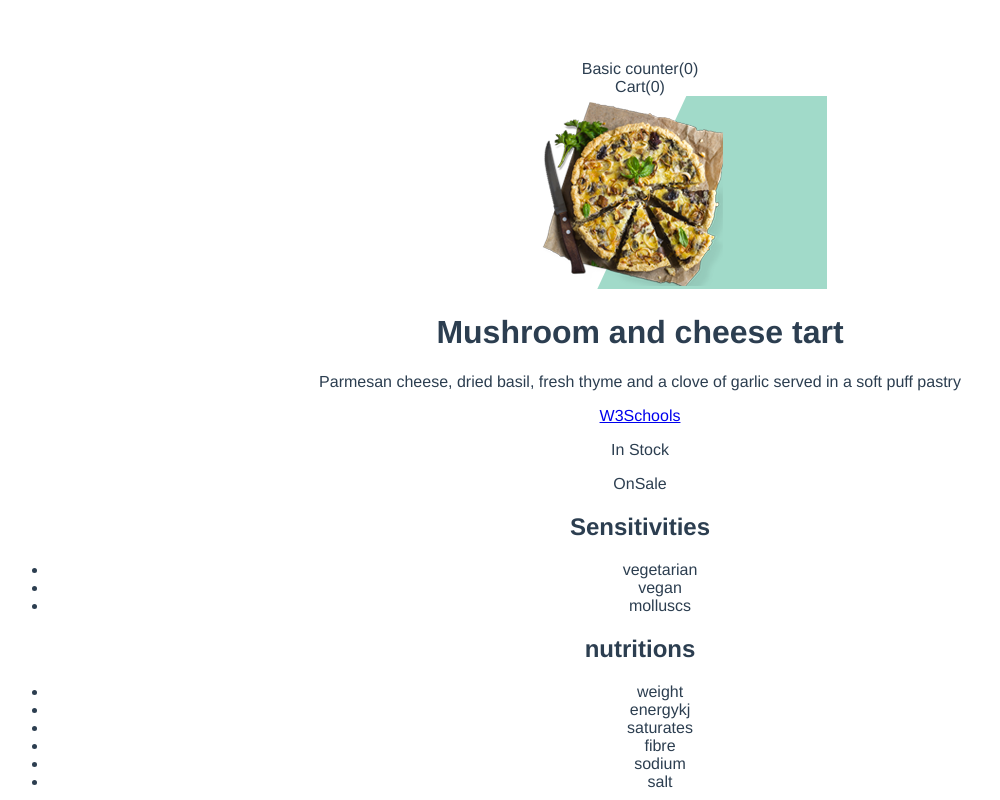
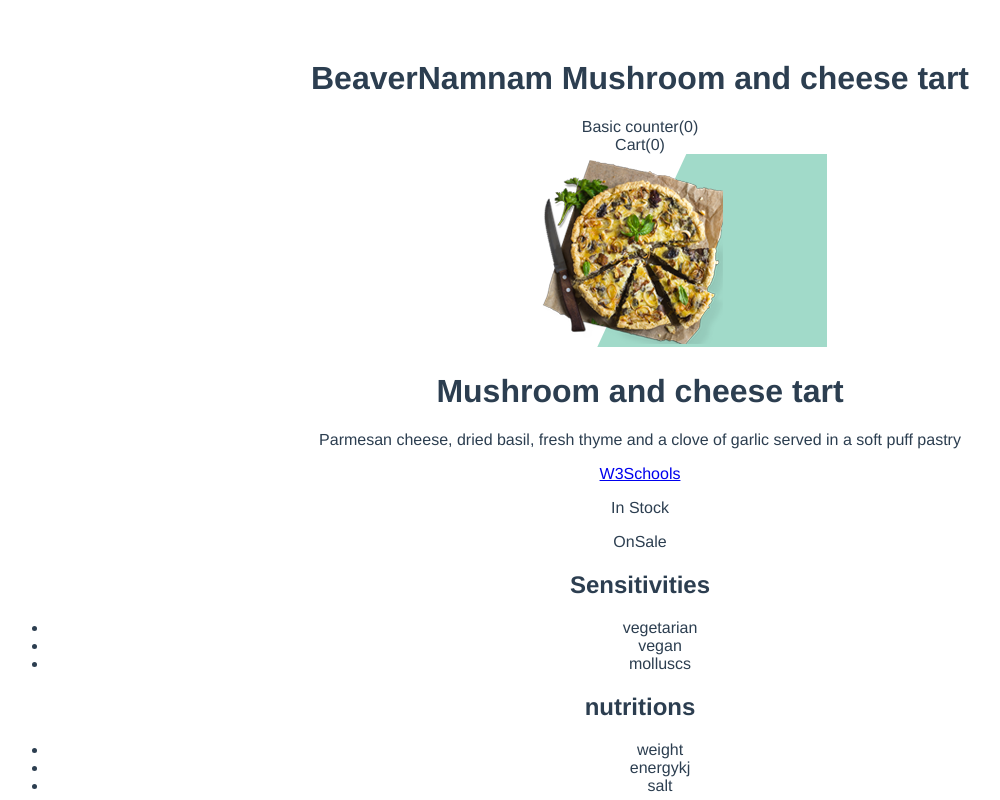
Before and after one commit to dgloriaweb/VueJs3course, a Vue app: page / in a window 1280 px wide. Shown: the top 800 px of the page, without its empty margins (0-1000 px from the left). Built offline with nearby package versions, Linux system fonts and the light colour scheme.

Commit message:
ep 8 pt 1

```diff
--- a/src/components/HelloWorld.vue
+++ b/src/components/HelloWorld.vue
@@ -1,6 +1,7 @@
 <template>
   <div>
     <div class="container">
+      <h1>{{title}}</h1>
       <div class="cart">Basic counter({{ counter }})</div>
       <div class="cart">Cart({{ cart }})</div>
       <!-- <div class="product-image"> -->
@@ -38,13 +39,18 @@
         :key="variant.id"
         @mouseover="updateImage(variant.image)"
         class="colorCircle"
-        :style="{backgroundColor:variant.color}"
+        :style="{ 'background-color': variant.color }"
       ></div>
 
       <button class="button" type="button" v-on:click="counter += 1">
         Basic counter
       </button>
-      <button class="button" type="button" v-on:click="addToCart">
+      <button
+        class="button"
+        type="button"
+        v-on:click="addToCart"
+        :class="{ disabledButton: !inventory }"
+      >
         Add to Cart
       </button>
       <!-- end of container -->
@@ -64,6 +70,7 @@ export default {
   },
   data() {
     return {
+      brand: "BeaverNamnam",
       product: "Mushroom and cheese tart",
       description: "Parmesan cheese, dried basil, fresh thyme and a clove of garlic served in a soft puff pastry",
       image: require("../assets/images/1456.png"),
@@ -77,9 +84,6 @@ export default {
       nutritions: [
         "weight",
         "energykj",
-        "saturates",
-        "fibre",
-        "sodium",
         "salt"
       ],
       variants: [
@@ -90,6 +94,11 @@ export default {
       cart: 0,
     };
   },
+  computed:{
+    title(){
+      return this.brand + ' ' + this.product
+    }
+  }
 };
 </script>
 
@@ -100,4 +109,8 @@ export default {
   border: 0.1rem solid #d8d8d8;
   border-radius: 50%;
 }
+.disabledButton {
+  color: lightgray;
+  cursor: not-allowed;
+}
 </style>
```
